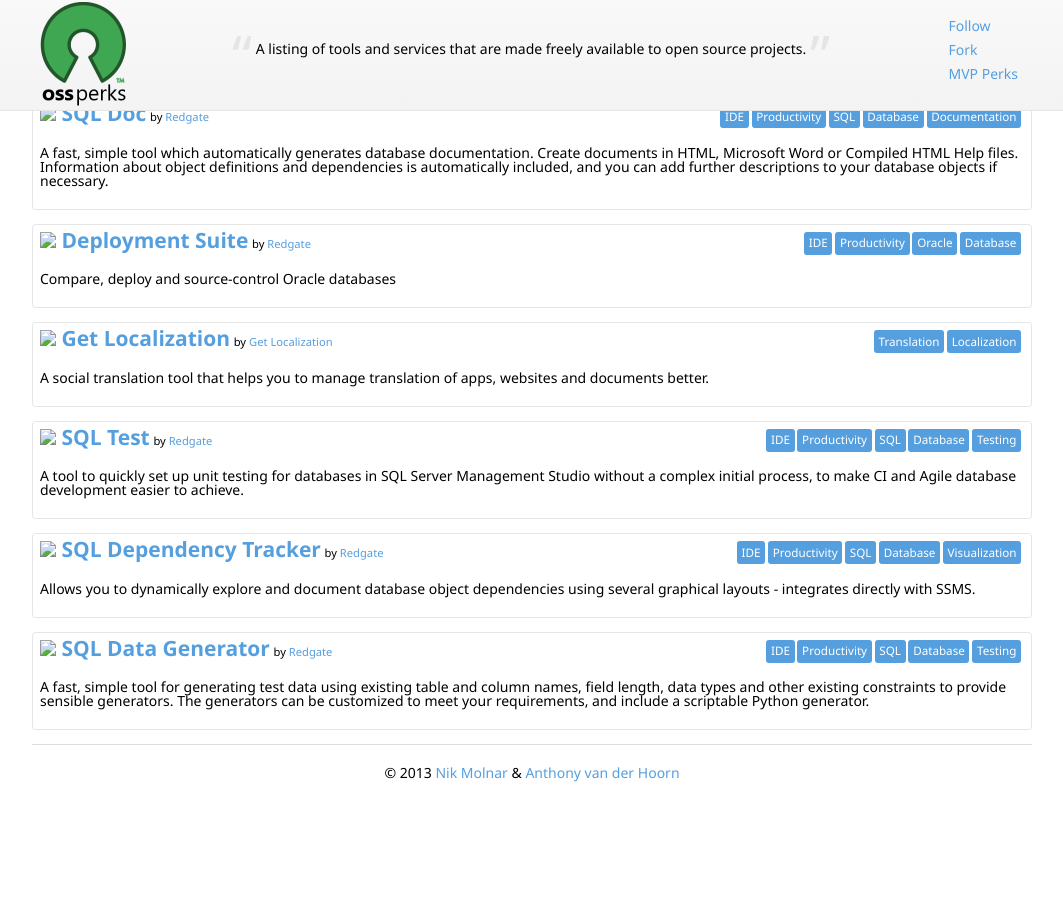
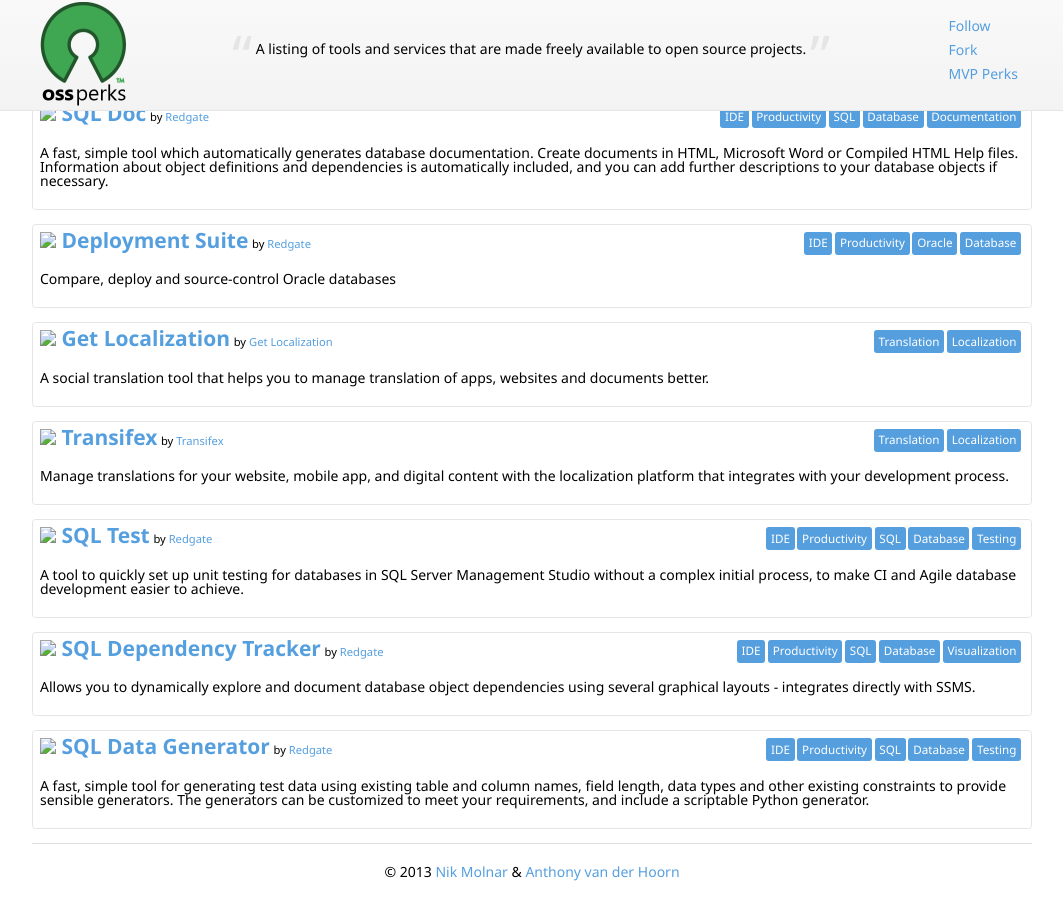
Before and after one commit to nikmd23/ossperks, a Jekyll site: the page built from index.html, in a window 1280 px wide and 900 px high, scrolled down 3698 px. Shown: the whole window, without its empty margins (108-1171 px from the left). Built offline with Jekyll 4.4.1, drawn with Linux system fonts in a browser that asks for light colours; nearby versions of some CDN libraries; before the commit the page ends 4499 px from its top, so only the background shows below that.

Commit message:
Add Transifex

```diff
--- a/index.html
+++ b/index.html
@@ -233,6 +233,12 @@
   platforms: [Any]
   company: {name: Get Localization, uri: 'http://www.getlocalization.com/'}
 
+- perk: {name: Transifex, uri: 'https://www.transifex.com/signup/'}
+  description: Manage translations for your website, mobile app, and digital content with the localization platform that integrates with your development process.
+  categories: [Translation, Localization]
+  platforms: [Any]
+  company: {name: Transifex, uri: 'https://www.transifex.com/'}
+
 - perk: {name: SQL Test, uri: 'https://www.simple-talk.com/blogs/2013/09/25/sql-support-for-oss-projects/'}
   description: A tool to quickly set up unit testing for databases in SQL Server Management Studio without a complex initial process, to make CI and Agile database development easier to achieve.
   categories: [IDE, Productivity, SQL, Database, Testing]
```
